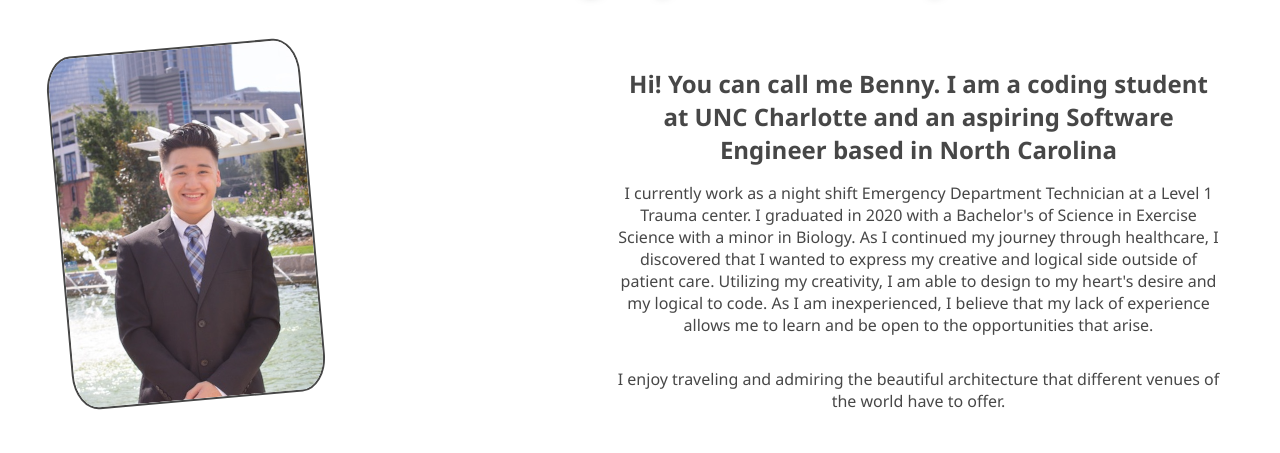
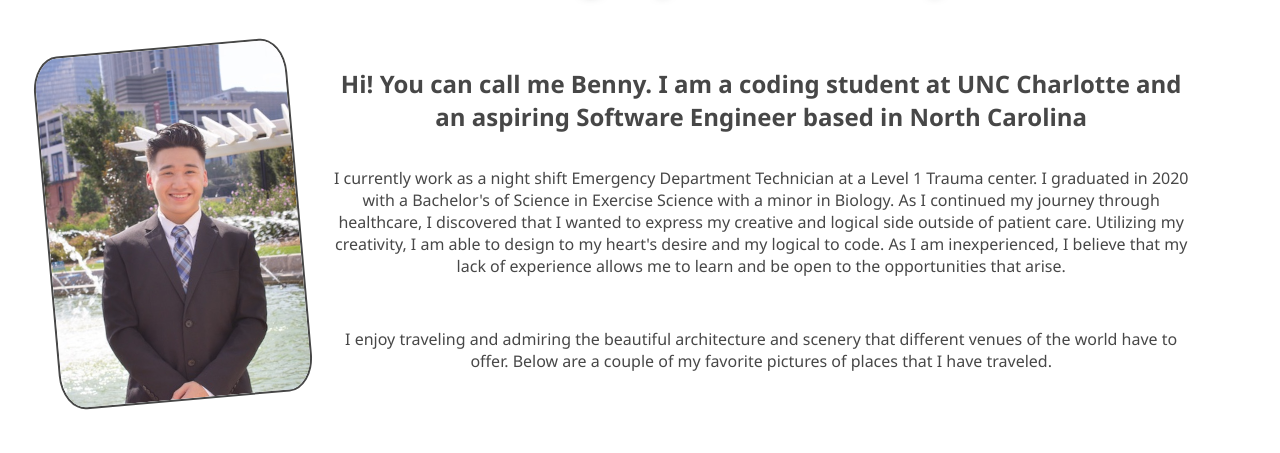
Before and after one commit to bennyle890/Professional-Portfolio, a plain HTML site: page index.html in a window 1280 px wide. Shown: the part 214-667 px from the top of the page. Drawn offline with Linux system fonts and the light colour scheme.

Commit message:
more text to about me

```diff
--- a/assets/style.css
+++ b/assets/style.css
@@ -84,18 +84,20 @@ header nav ul li a:hover {
     height: 350px;
     width: 250px;
     transform: rotate(-5deg);
-    margin-left: 4vw;
+    margin-left: 3vw;
+    margin-right: 30px;
 }
 
 aside {
-    flex: 1;
+    flex: .5;
 }
 
 .right {
     display: flex;
     flex-wrap: wrap;
-    flex: 1;
-    margin-right: 50px;
+    justify-content: flex-end;
+    flex: 2;
+    margin-right: 80px;
     margin-top: 20px;
 }
 
@@ -104,7 +106,6 @@ aside {
     margin: 0px auto;
     display: flex;
     flex-wrap: wrap;
-    flex: 1;
     text-align: center;
 }
 
--- a/index.html
+++ b/index.html
@@ -48,7 +48,7 @@
                 I currently work as a night shift Emergency Department Technician at a Level 1 Trauma center. I graduated in 2020 with a Bachelor's of Science in Exercise Science with a minor in Biology. As I continued my journey through healthcare, I discovered that I wanted to express my creative and logical side outside of patient care. Utilizing my creativity, I am able to design to my heart's desire and my logical to code. As I am inexperienced, I believe that my lack of experience allows me to learn and be open to the opportunities that arise.
             </p>
             <p>
-              I enjoy traveling and admiring the beautiful architecture that different venues of the world have to offer.
+              I enjoy traveling and admiring the beautiful architecture and scenery that different venues of the world have to offer. Below are a couple of my favorite pictures of places that I have traveled.
             </p>
         </section>
     </main>
```
